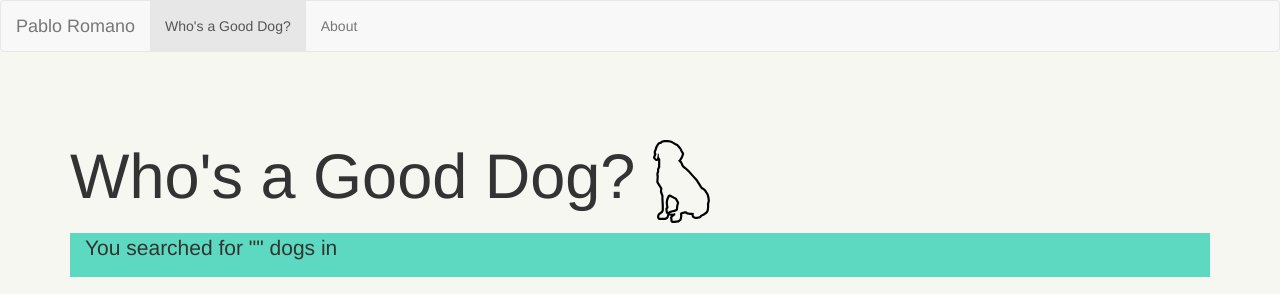
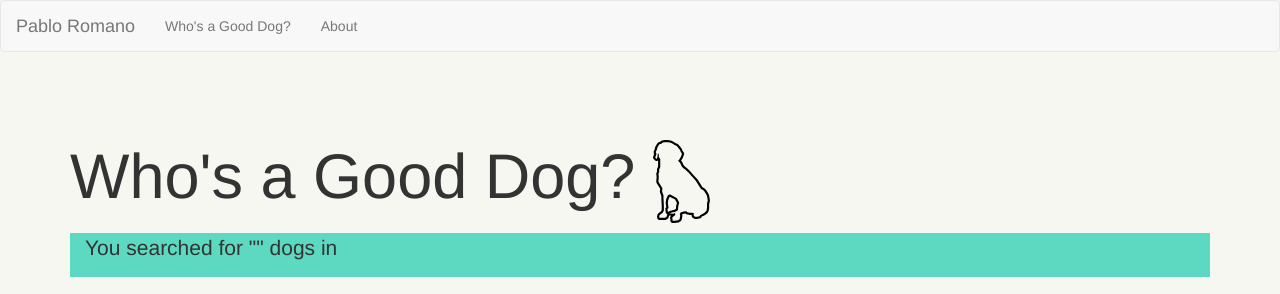
Before and after one commit to pgromano/good_dog, a Flask app: template good_dog/templates/good_dog_results.html in a window 1280 px wide. Shown: the top 294 px of the page. Run offline with Flask 2, Linux system fonts and the light colour scheme; the template is opened without the code that fills it, so the values that code supplies are empty; parts of the project's set-up code (start-up, migrations or seed data) failed here and were passed over; some libraries are stand-ins or nearby versions.

Commit message:
Corrected active page on navbar

```diff
--- a/good_dog/templates/good_dog_about.html
+++ b/good_dog/templates/good_dog_about.html
@@ -33,8 +33,8 @@
 			<div class="collapse navbar-collapse" id="bs-example-navbar-collapse-1">
 				<link rel="stylesheet" href="https://cdnjs.cloudflare.com/ajax/libs/font-awesome/4.7.0/css/font-awesome.min.css">
 				<ul class="nav navbar-nav">
-					<li class="active"><a href="/good_dog">Who's a Good Dog?</a></li>
-					<li><a href="/good_dog/about">About</a></li>
+					<li><a href="/good_dog">Who's a Good Dog?</a></li>
+					<li class="active"><a href="/good_dog/about">About</a></li>
 				</ul>
 			</div>
 			<!-- /.navbar-collapse -->
--- a/good_dog/templates/good_dog_results.html
+++ b/good_dog/templates/good_dog_results.html
@@ -33,7 +33,7 @@
 			<div class="collapse navbar-collapse" id="bs-example-navbar-collapse-1">
 				<link rel="stylesheet" href="https://cdnjs.cloudflare.com/ajax/libs/font-awesome/4.7.0/css/font-awesome.min.css">
 				<ul class="nav navbar-nav">
-					<li class="active"><a href="/good_dog">Who's a Good Dog?</a></li>
+					<li><a href="/good_dog">Who's a Good Dog?</a></li>
 					<li><a href="/good_dog/about">About</a></li>
 				</ul>
 			</div>
```
